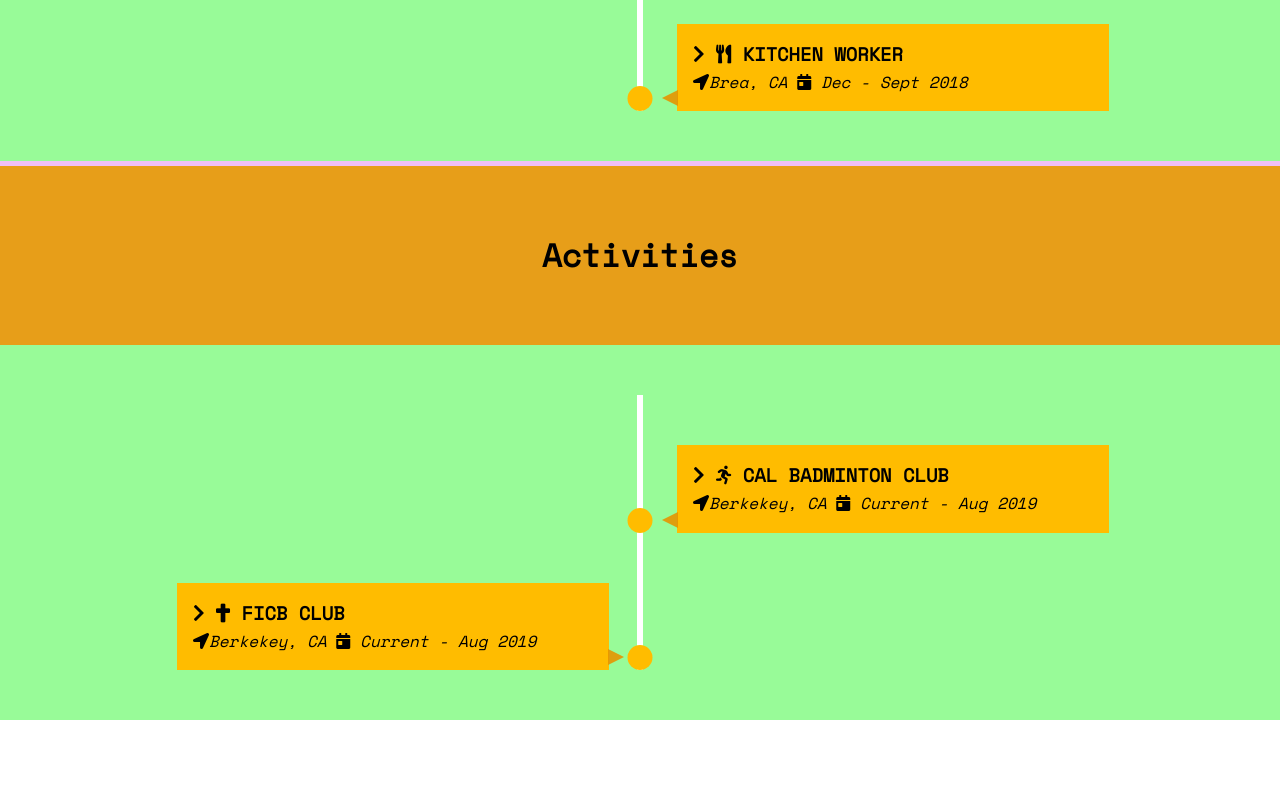
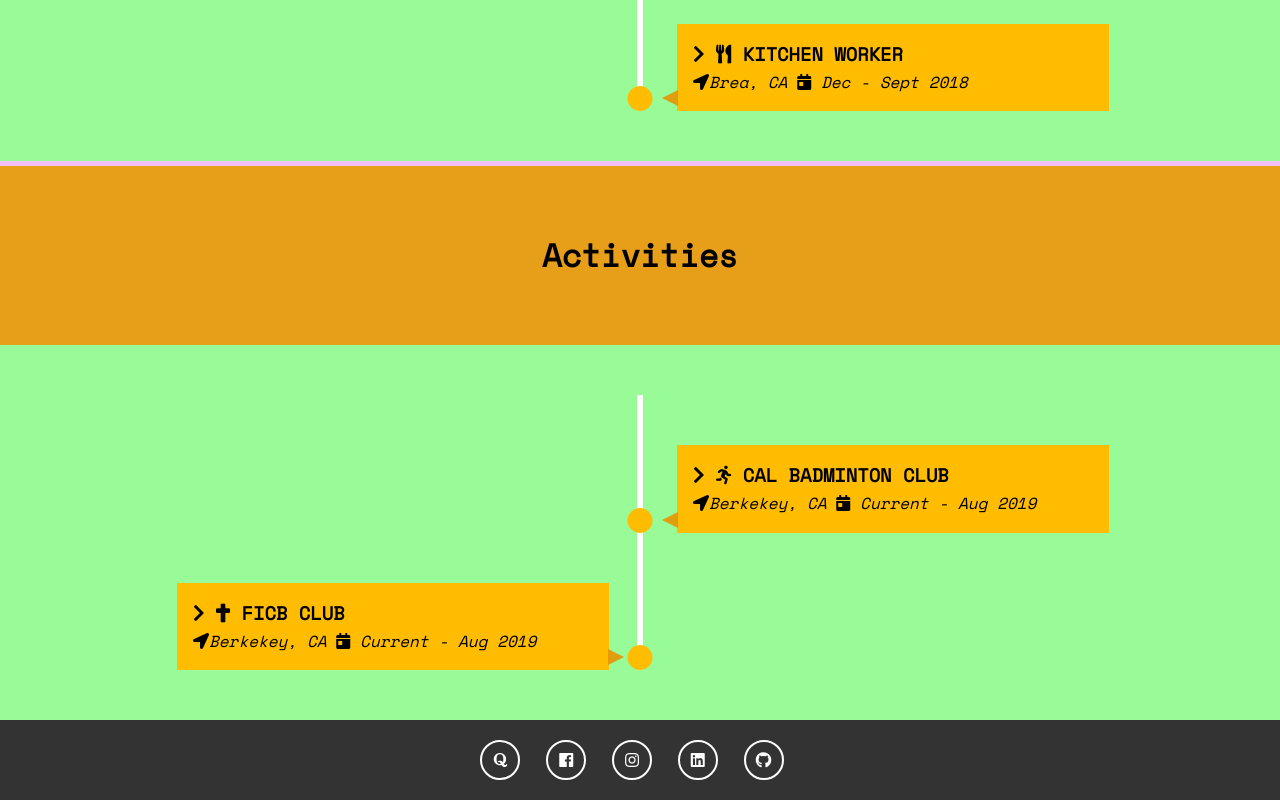
Before and after one commit to hcharlie1201/hcharlie1201.github.io, a website: page journey.html in a window 1280 px wide. Shown: the part 2142-2942 px from the top of the page. Before the commit the page ends 2862 px from the top, so only its background shows below. Drawn offline with nearby package versions, Linux system fonts and the light colour scheme.

Commit message:
[chore] fixed fotter

```diff
--- a/journey.html
+++ b/journey.html
@@ -288,6 +288,48 @@
         </li>
       </ul>
     </section>
+    <!-- Footer -->
+    <footer id="main-footer">
+      <div class="footer-content container">
+        <div class="social" style="margin: auto">
+          <a
+            target="_blank"
+            and
+            rel="noopener noreferrer"
+            href="https://www.quora.com/profile/Charlie-Wu-6"
+            ><i class="fab fa-quora"></i
+          ></a>
+          <a
+            target="_blank"
+            and
+            rel="noopener noreferrer"
+            href="https://www.facebook.com/charlie.wu.184007"
+            ><i class="fab fa-facebook"></i
+          ></a>
+          <a
+            target="_blank"
+            and
+            rel="noopener noreferrer"
+            href="https://www.instagram.com/crayonshadow/"
+            ><i class="fab fa-instagram"></i
+          ></a>
+          <a
+            target="_blank"
+            and
+            rel="noopener noreferrer"
+            href="https://www.linkedin.com/in/charlie-wu-7b75a6161/"
+            ><i class="fab fa-linkedin"></i
+          ></a>
+          <a
+            target="_blank"
+            and
+            rel="noopener noreferrer"
+            href="https://github.com/hcharlie1201"
+            ><i class="fab fa-github"></i
+          ></a>
+        </div>
+      </div>
+    </footer>
 
     <script src="dist/js/timeline.js"></script>
   </body>
```
Also changed, not shown: about.html (+11 -2 lines), index.html (+10 -2 lines).
